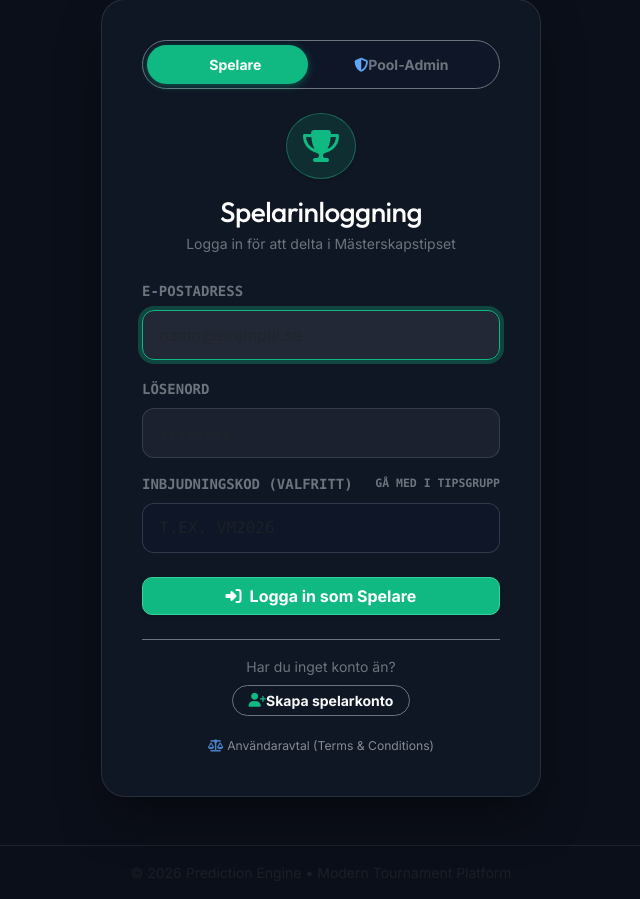
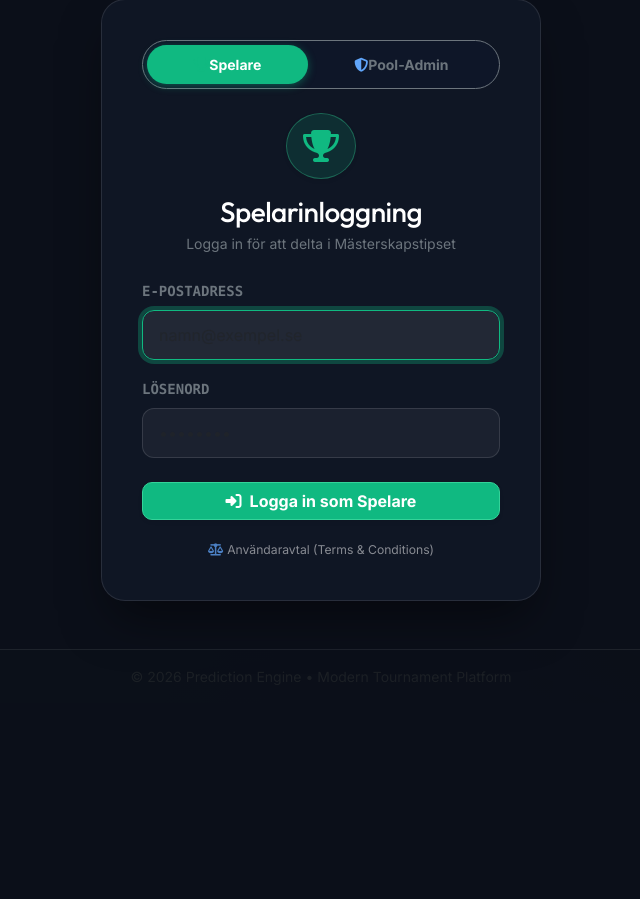
Before and after one commit to johansiedberg/Prediction_Engine, a Django app: page /login/ in a window 1280 px wide. Shown: the part 238-1137 px from the top of the page, without its empty margins (319-959 px from the left). After the commit the page ends 923 px from the top, so only its background shows below. Run offline with Django 5.2, Linux system fonts and the light colour scheme; parts of the project's set-up code (start-up, migrations or seed data) failed here and were passed over.

Commit message:
style: remove invite code input and player registration link from login screen

```diff
--- a/templates/tournament/login.html
+++ b/templates/tournament/login.html
@@ -51,18 +51,9 @@
                 {{ form.username }}
             </div>
 
-            <div class="mb-3">
+            <div class="mb-4">
                 <label for="{{ form.password.id_for_label }}" class="form-label text-secondary small fw-semibold text-uppercase font-monospace fs-8">Lösenord</label>
                 {{ form.password }}
-            </div>
-
-            <!-- Optional Invite Code for Players -->
-            <div class="mb-4" id="inviteCodeContainer" style="{% if active_role == 'pool_admin' %}display: none;{% endif %}">
-                <label for="invite_code" class="form-label text-secondary small fw-semibold text-uppercase font-monospace fs-8 d-flex align-items-center justify-content-between">
-                    <span>Inbjudningskod (valfritt)</span>
-                    <span class="text-secondary font-monospace" style="font-size: 0.72rem;">Gå med i tipsgrupp</span>
-                </label>
-                <input type="text" name="invite_code" id="invite_code" class="form-control font-monospace text-uppercase" placeholder="T.EX. VM2026" maxlength="20" style="background: rgba(15, 23, 42, 0.7); color: #fbbf24; border-color: rgba(148, 163, 184, 0.25);">
             </div>
 
             <button type="submit" id="loginSubmitBtn" class="btn w-100 py-2.5 fw-bold shadow-sm d-inline-flex align-items-center justify-content-center gap-2"
@@ -72,19 +63,8 @@
             </button>
         </form>
 
-        <!-- Clean Helper Links -->
-        <div class="mt-4 pt-3 border-top border-secondary border-opacity-20 text-center" id="roleHelpLinks">
-            <div id="playerHelpText" style="{% if active_role == 'pool_admin' %}display: none;{% endif %}">
-                <p class="text-secondary small mb-2">
-                    Har du inget konto än?
-                </p>
-                <a href="{% url 'register' %}" class="btn btn-outline-secondary btn-sm rounded-pill px-3 py-1.5 fw-bold text-light d-inline-flex align-items-center gap-1.5">
-                    <i class="fa-solid fa-user-plus text-emerald"></i>
-                    <span>Skapa spelarkonto</span>
-                </a>
-            </div>
-
-            <div id="poolAdminHelpText" style="{% if active_role != 'pool_admin' %}display: none;{% endif %}">
+        <!-- Pool-Admin Helper Link -->
+        <div class="mt-4 pt-3 border-top border-secondary border-opacity-20 text-center" id="poolAdminHelpText" style="{% if active_role != 'pool_admin' %}display: none;{% endif %}">
             <p class="text-secondary small mb-2">
                 Vill du starta en helt egen tippningspool för företaget eller kompisgänget?
             </p>
@@ -92,7 +72,6 @@
                 <i class="fa-solid fa-shield-halved text-info"></i>
                 <span>Ansök om att bli Pool-Admin</span>
             </a>
-            </div>
         </div>
 
         <!-- Terms & Conditions Link -->
@@ -127,10 +106,8 @@ function setLoginRole(role) {
     const roleIcon = document.getElementById('roleIcon');
     const roleTitle = document.getElementById('roleTitle');
     const roleSubtitle = document.getElementById('roleSubtitle');
-    const inviteContainer = document.getElementById('inviteCodeContainer');
     const submitBtn = document.getElementById('loginSubmitBtn');
     const submitText = document.getElementById('loginSubmitText');
-    const playerHelp = document.getElementById('playerHelpText');
     const poolAdminHelp = document.getElementById('poolAdminHelpText');
 
     roleInput.value = role;
@@ -145,13 +122,10 @@ function setLoginRole(role) {
         roleTitle.innerText = 'Pool-Admin Inloggning';
         roleSubtitle.innerText = 'Logga in för att administrera dina tippningspooler';
 
-        inviteContainer.style.display = 'none';
-
         submitBtn.style = 'background: #0284c7; color: #ffffff; border: 1px solid #38bdf8; border-radius: 10px;';
         submitText.innerText = 'Logga in som Pool-Admin';
 
-        playerHelp.style.display = 'none';
-        poolAdminHelp.style.display = 'block';
+        if (poolAdminHelp) poolAdminHelp.style.display = 'block';
     } else {
         roleBtnPlayer.className = 'btn btn-sm rounded-pill flex-grow-1 fw-bold py-2 d-inline-flex align-items-center justify-content-center gap-1.5 transition-all active-player-btn';
         roleBtnPoolAdmin.className = 'btn btn-sm rounded-pill flex-grow-1 fw-bold py-2 d-inline-flex align-items-center justify-content-center gap-1.5 transition-all text-secondary';
@@ -162,13 +136,10 @@ function setLoginRole(role) {
         roleTitle.innerText = 'Spelarinloggning';
         roleSubtitle.innerText = 'Logga in för att delta i Mästerskapstipset';
 
-        inviteContainer.style.display = 'block';
-
         submitBtn.style = 'background: #10b981; color: #ffffff; border: 1px solid #34d399; border-radius: 10px;';
         submitText.innerText = 'Logga in som Spelare';
 
-        playerHelp.style.display = 'block';
-        poolAdminHelp.style.display = 'none';
+        if (poolAdminHelp) poolAdminHelp.style.display = 'none';
     }
 }
 </script>
```
Lines whose indentation alone changed are shown as unchanged.
